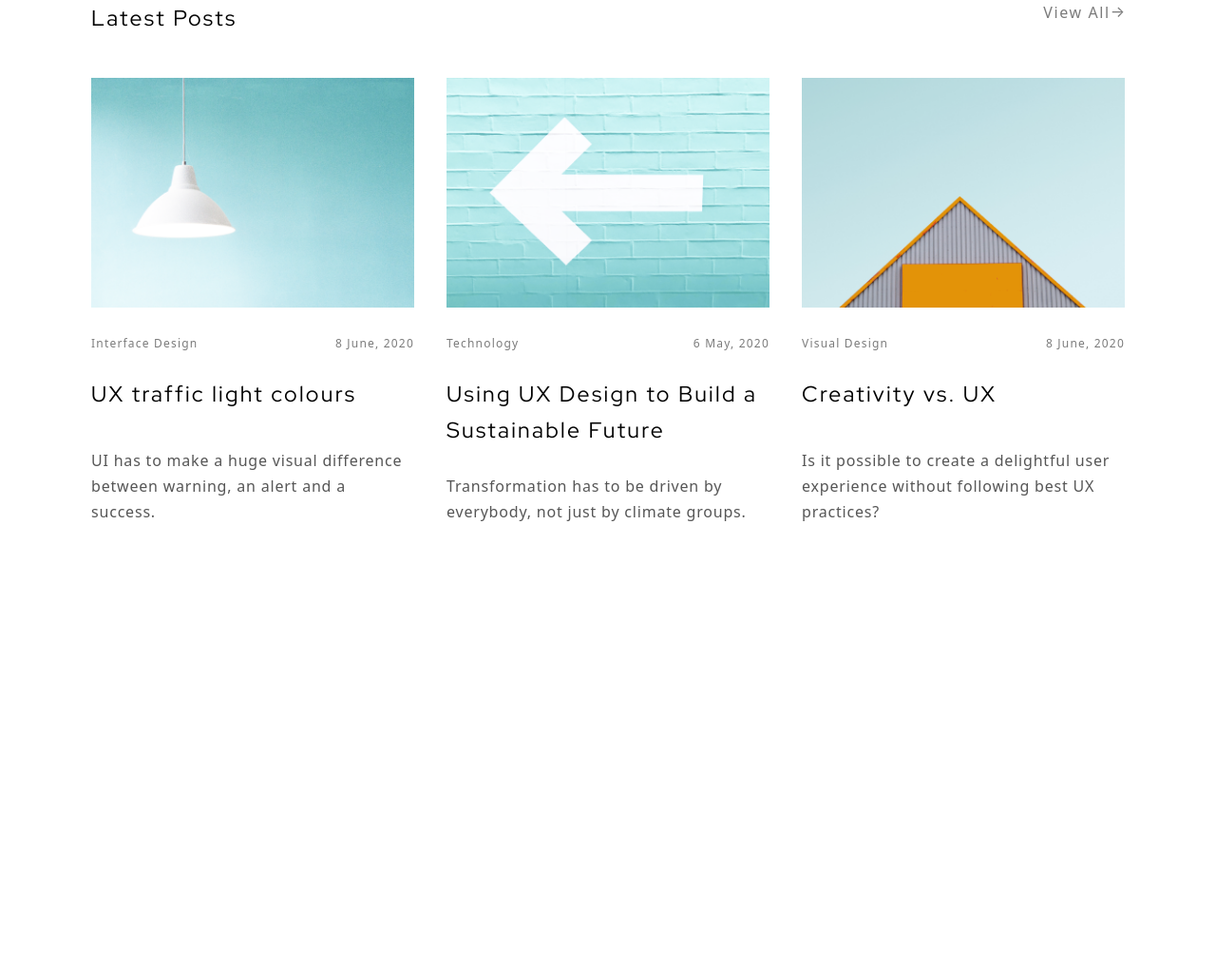
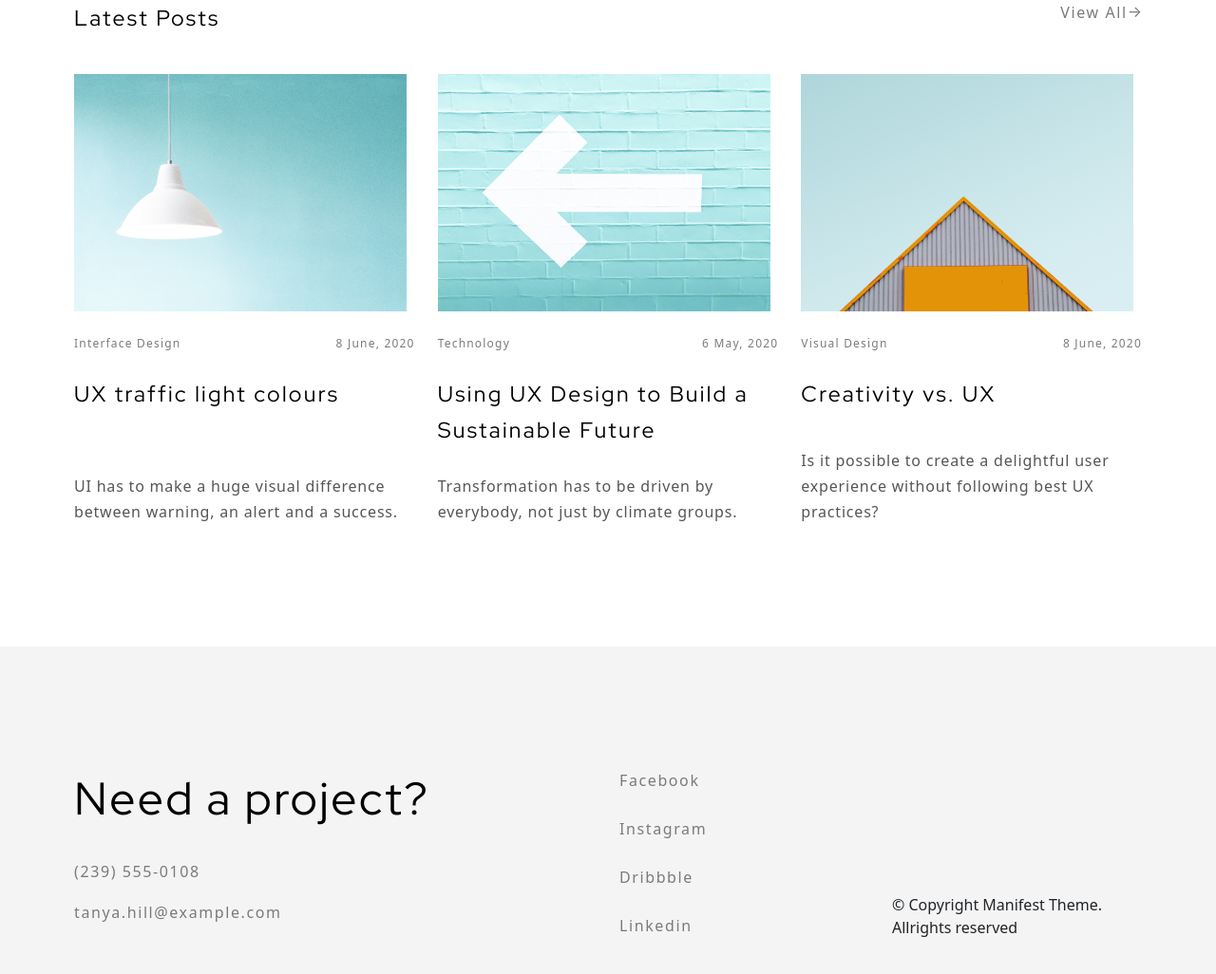
Before and after one commit to shkrobutandriy/blog-website, a website: page index.html in a window 1280 px wide. Shown: the whole page at 95% size. Before the commit the page ends 800 px from the top, so only its background shows below. Drawn offline with nearby package versions, Linux system fonts and the light colour scheme; files that its build step writes are made by us from their sources.

Commit message:
8888
7777

```diff
--- a/index.html
+++ b/index.html
@@ -5,19 +5,25 @@
     <meta http-equiv="X-UA-Compatible" content="IE=edge" />
     <meta name="viewport" content="width=device-width, initial-scale=1.0" />
     <title>Document</title>
-    <link rel="stylesheet" href="css/style.css" />
+    <link
+      href="https://cdn.jsdelivr.net/npm/bootstrap@5.1.3/dist/css/bootstrap.min.css"
+      rel="stylesheet"
+      integrity="sha384-1BmE4kWBq78iYhFldvKuhfTAU6auU8tT94WrHftjDbrCEXSU1oBoqyl2QvZ6jIW3"
+      crossorigin="anonymous"
+    />
     <link rel="preconnect" href="https://fonts.googleapis.com" />
     <link rel="preconnect" href="https://fonts.gstatic.com" crossorigin />
     <link
       href="https://fonts.googleapis.com/css2?family=Lato:wght@400;700&family=Red+Hat+Display&display=swap"
       rel="stylesheet"
     />
+    <link rel="stylesheet" href="css/style.css" />
   </head>
   <body>
-    <header></header>
-    <main>
+    <header class="header"></header>
+    <main class="main">
       <div class="container">
-        <div class="works"></div>
+        <div class="works">
           <div class="posts">
             <div class="heading">
               <h3 class="heading_h3">Latest Posts</h3>
@@ -26,34 +32,42 @@
                 <p class="arrow_2">&#8594;</p>
               </div>
             </div>
-          <div class="post_main">
-            <div class="posts_column">
+            <div class="post_main row">
+              <div class="posts_column col-sm-4 col-xs-12">
                 <div class="post">
                   <div class="info">
                     <div class="img">
-                    <img class="post_img" src="image/post_Img 01.png" alt="" />
+                      <img
+                        class="post_img"
+                        src="image/post_Img 01.png"
+                        alt=""
+                      />
                     </div>
                     <div class="posts__tag_date">
-                    <p class="heading_h9">Interface Design</p>
+                      <p class="heading_h9 mb">Interface Design</p>
                       <p class="heading_h9">8 June, 2020</p>
                     </div>
                     <h3 class="heading_h3">UX traffic light colours</h3>
                     <h5 class="posts_p heading_h5">
-                    UI has to make a huge visual difference between warning, an
-                    alert and a success.
+                      UI has to make a huge visual difference between warning,
+                      an alert and a success.
                     </h5>
                   </div>
                 </div>
               </div>
-            <div class="posts_column">
+              <div class="posts_column col-sm-4 col-xs-12">
                 <div class="post">
                   <div class="info">
                     <div class="img">
-                    <img class="post_img" src="image/post_Img 02.png" alt="" />
+                      <img
+                        class="post_img"
+                        src="image/post_Img 02.png"
+                        alt=""
+                      />
                     </div>
                     <div class="posts__tag_date">
-                    <div class="heading_h9">Technology</div>
-                    <div class="heading_h9">6 May, 2020</div>
+                      <p class="heading_h9">Technology</p>
+                      <p class="heading_h9">6 May, 2020</p>
                     </div>
                     <h3 class="heading_h3">
                       Using UX Design to Build a Sustainable Future
@@ -65,15 +79,19 @@
                   </div>
                 </div>
               </div>
-            <div class="posts_column">
+              <div class="posts_column col-sm-4 col-xs-12">
                 <div class="post">
                   <div class="info">
                     <div class="img">
-                    <img class="post_img" src="image/post_Img 03.png" alt="" />
+                      <img
+                        class="post_img"
+                        src="image/post_Img 03.png"
+                        alt=""
+                      />
                     </div>
                     <div class="posts__tag_date">
-                    <div class="heading_h9">Visual Design</div>
-                    <div class="heading_h9">8 June, 2020</div>
+                      <p class="heading_h9">Visual Design</p>
+                      <p class="heading_h9">8 June, 2020</p>
                     </div>
                     <h3 class="heading_h3">Creativity vs. UX</h3>
                     <h5 class="posts_p heading_h5">
@@ -86,12 +104,29 @@
             </div>
           </div>
         </div>
+      </div>
     </main>
     <footer class="footer">
-      <div class="container footer_br">
-        <div class="footer_contact"></div>
-        <div class="footer_social"></div>
-        <div class="footer_copy"></div>
+      <div class="container">
+        <div class="row">
+          <div class="footer_contact col-xs-12 col-sm-6">
+            <h1 class="heading_h1">Need a project?</h1>
+            <h6 class="heading_h6 tel">(239) 555-0108</h6>
+            <h6 class="heading_h6">tanya.hill@example.com</h6>
+          </div>
+          <div class="footer_social col-xs-12 col-sm-3">
+            <h6 class="heading_h6">Facebook</h6>
+            <h6 class="heading_h6">Instagram</h6>
+            <h6 class="heading_h6">Dribbble</h6>
+            <h6 class="heading_h6">Linkedin</h6>
+          </div>
+          <div class="footer_copy col-xs-8 col-sm-3 align-self-end">
+            <p class="heading_9">
+              © Copyright Manifest Theme.<br />
+              Allrights reserved
+            </p>
+          </div>
+        </div>
       </div>
     </footer>
   </body>
--- a/scss/base/_base.scss
+++ b/scss/base/_base.scss
@@ -0,0 +1,13 @@
+.container {
+  max-width: 1156px;
+  margin: 0 auto;
+  width: 100%;
+  padding-right: 16px;
+  padding-left: 16px;
+  margin-right: auto;
+  margin-left: auto;
+  @media (max-width: 576px) {
+    max-width: 320px;
+    margin: 0 auto;
+  }
+}
--- /dev/null
+++ b/scss/pages/_footer.scss
@@ -0,0 +1,37 @@
+.footer {
+  padding: 128px 160px;
+  background-color: #f4f4f4;
+  @media (max-width: 1440px) {
+    padding: 128px 0;
+  }
+  @media (max-width: 576px) {
+    padding: 64px 0 68px 0;
+  }
+  & .footer_contact {
+    h1 {
+      @media (max-width: 576px) {
+        font-family: "Red Hat Display", sans-serif;
+        font-size: 33px;
+        line-height: 50px;
+        letter-spacing: 0.05em;
+        color: #323232;
+      }
+    }
+    h6:nth-child(2) {
+      margin: 32px 0 16px 0;
+      @media (max-width: 576px) {
+        margin: 18px 0 16px 0;
+      }
+    }
+  }
+  & .footer_social {
+    @media (max-width: 576px) {
+      margin: 48px 0;
+    }
+    h6:nth-child(-n + 3) {
+      margin: 0 0 24px 0;
+    }
+  }
+  & .footer_copy {
+  }
+}
--- a/scss/pages/_posts.scss
+++ b/scss/pages/_posts.scss
@@ -1,104 +1,11 @@
-.container {
-  max-width: 1120px;
-  margin: 0 auto;
-  width: 100%;
-  padding-right: 16px;
-  padding-left: 16px;
-  margin-right: auto;
-  margin-left: auto;
+.posts {
+  margin-bottom: 128px;
   @media (max-width: 576px) {
-    max-width: 288px;
-    margin: 0 auto;
+    margin-bottom: 64px;
   }
-}
-
-// .post_title {
-//   display: flex;
-//   justify-content: space-between;
-//   align-items: center;
-//   margin: 0 0 40px 0;
-//   .post__all {
-//     display: flex;
-//     justify-content: space-between;
-//     p.arrow_2 {
-//       margin-left: 8px;
-//     }
-//   }
-//   @media (max-width: 576px) {
-//     flex-direction: column;
-//     align-items: flex-start;
-//     h3 {
-//       margin-bottom: 8px;
-//     }
-//     & {
-//       margin-bottom: 48px;
-//     }
-//   }
-// }
-
-// .img {
-//   margin-bottom: 24px;
-// }
-// .posts__tag_date {
-//   margin-bottom: 24px;
-//   @media (max-width: 576px) {
-//     & {
-//       margin-bottom: 0px;
-//     }
-//     & :first-child {
-//       margin-bottom: 8px;
-//     }
-//     & :nth-child(2) {
-//       margin: 0 0 24px 0;
-//     }
-//   }
-// }
-
-// .post {
-//   // max-width: 350px;
-//   padding: 0px 17px;
-//   display: flex;
-//   flex-direction: column;
-//   @media (max-width: 576px) {
-//     max-width: 320px;
-//   }
-// }
-// .posts_column {
-//   display: flex;
-//   margin: 0px -17px;
-//   @media (max-width: 576px) {
-//     flex-direction: column;
-//   }
-// }
-// .posts__tag_date {
-//   display: flex;
-//   justify-content: space-between;
-//   @media (max-width: 576px) {
-//     flex-direction: column;
-//   }
-// }
-// .post_img {
-//   height: 250px;
-//   width: 350px;
-//   // margin-bottom: 24px;
-//   @media (max-width: 576px) {
-//     height: 211px;
-//     width: 288px;
-//     // margin-bottom: 16px;
-//   }
-// }
-// .posts_text {
-//   display: flex;
-//   flex-direction: column;
-//   flex: 1 1 auto;
-//   .heading_h3 {
-//     flex: 1 1 auto;
-//   }
-// }
-
-.posts {
   & .heading {
-    @extend %fsb;
+    display: flex;
+    justify-content: space-between;
     margin-bottom: 40px;
     @media (max-width: 576px) {
       display: flex;
@@ -107,7 +14,8 @@
     }
 
     .post__all {
-      @extend %fsb;
+      display: flex;
+      justify-content: space-between;
       @media (max-width: 576px) {
         display: flex;
         justify-content: flex-start;
@@ -115,18 +23,15 @@
     }
   }
   & .post_main {
-    @extend %fsb;
+    display: flex;
+    justify-content: space-between;
     @media (max-width: 576px) {
       max-width: 288px;
       display: flex;
       flex-direction: column;
     }
     .posts_column {
-      width: 350 / 1120 * 100%;
       display: flex;
-      @media (max-width: 576px) {
-        width: 100%;
-      }
       .post {
         display: flex;
       }
@@ -136,31 +41,40 @@
     img.post_img {
       max-width: 100%;
       height: 250px;
-      object-fit: scale-down;
+      object-fit: unset;
       @media (max-width: 576px) {
         width: 288px;
         height: 211px;
+        object-fit: cover;
       }
     }
   }
   & .info {
     display: flex;
     flex-direction: column;
-
     min-height: 475px;
     .posts__tag_date {
-      @extend %fsb;
+      display: flex;
+      justify-content: space-between;
       margin: 24px 0px;
       @media (max-width: 576px) {
         margin: 16px 0 24px 0;
-        // display: flex;
-        // flex-direction: column;
-        // justify-content: flex-start;
+        display: flex;
+        flex-direction: column;
+        justify-content: flex-start;
+        p:nth-child(1) {
+          margin-bottom: 8px;
+        }
       }
     }
     h3.heading_h3 {
       flex: 1 1 auto;
       margin-bottom: 24px;
     }
+    h5 {
+      @media (max-width: 576px) {
+        margin-bottom: 48px;
+      }
+    }
   }
 }
--- a/scss/style.scss
+++ b/scss/style.scss
@@ -20,3 +20,4 @@
 @import "pages/posts";
 
 @import "pages/works";
+@import "pages/footer.scss";
```
Lines whose indentation alone changed are shown as unchanged.
